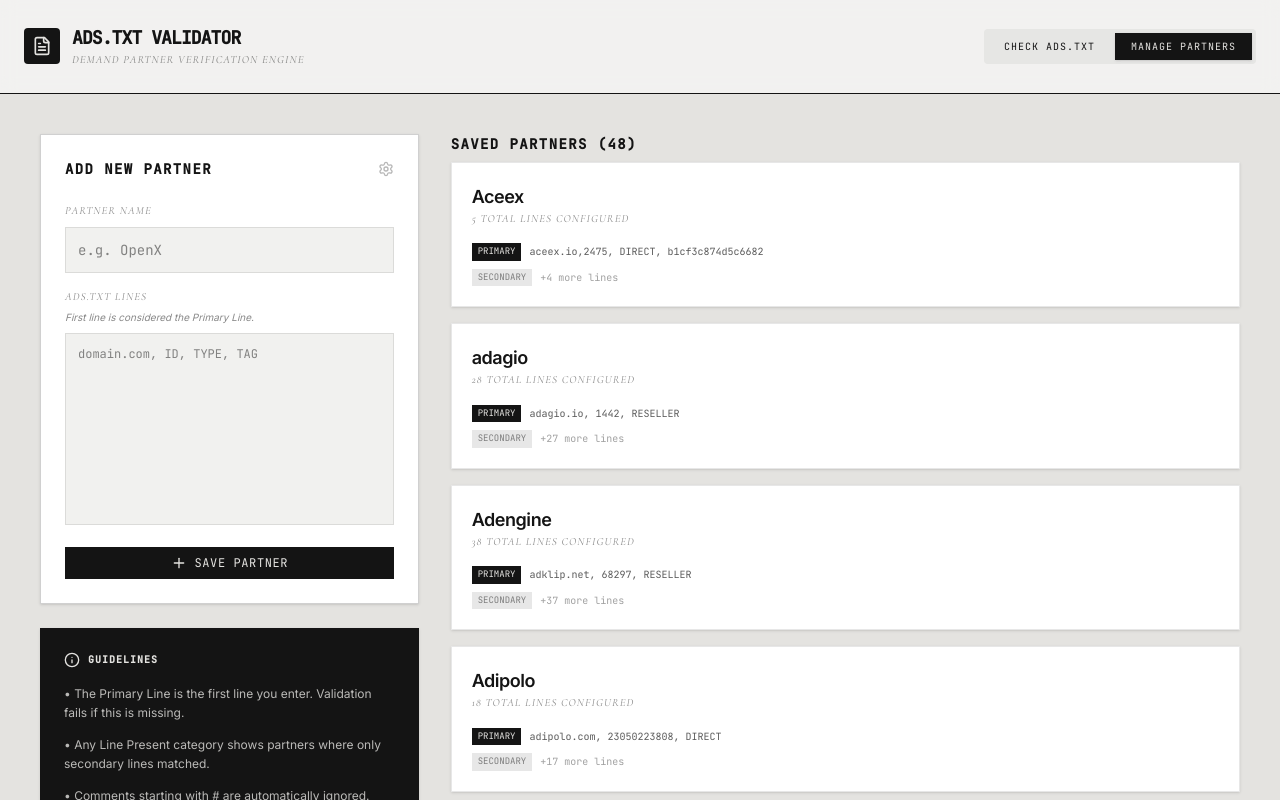
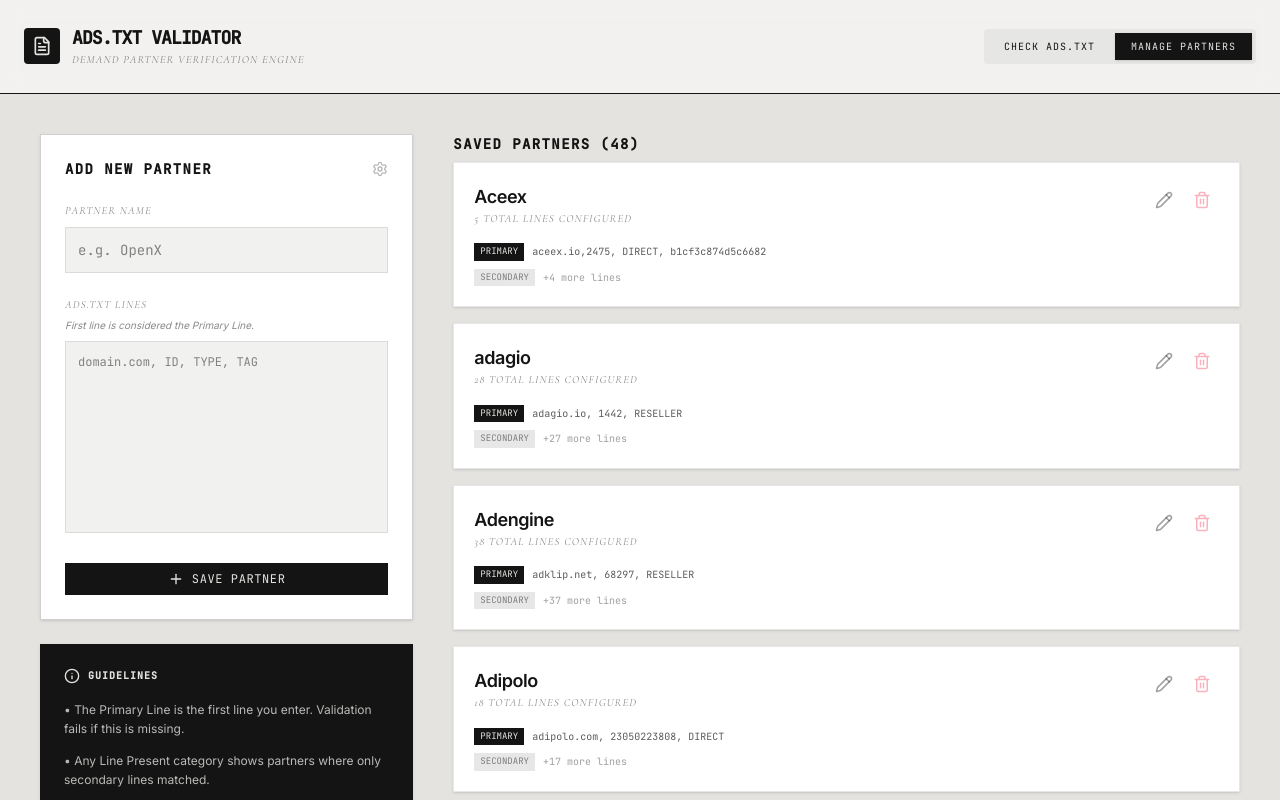
Before and after one commit to akhilshuklavdo/Ads.txt-Partner-Validator, a React (Vite) app: page / in a window 1280 px wide. Both pictures are taken after a click on the button "MANAGE PARTNERS". Shown: the top 800 px of the page. Built offline with nearby package versions, Linux system fonts and the light colour scheme.

Commit message:
feat: Add missing lines download and partner editing
Enhances the application by introducing functionality to download all missing ads.txt lines and allows users to edit partner details directly within the interface. This improves usability and data management for demand partners.

```diff
--- a/src/App.tsx
+++ b/src/App.tsx
@@ -17,7 +17,9 @@
   Info,
   CircleDot,
   Copy,
-  Check
+  Check,
+  Download,
+  Pencil
 } from 'lucide-react';
 import { Partner, AnalysisResult, AnalysisStatus } from './types';
 import DEFAULT_PARTNERS from './partners.json';
@@ -114,6 +116,31 @@
     });
 
     setResults(analysis);
+  };
+
+  const handleUpdatePartner = (id: string, name: string, linesStr: string) => {
+    const lines = linesStr.split('\n').map(l => l.trim()).filter(l => l && !l.startsWith('#'));
+    if (!name || lines.length === 0) return;
+
+    setPartners(partners.map(p => p.id === id ? { ...p, name, lines } : p));
+  };
+
+  const downloadAllMissingLines = () => {
+    const allMissingLines = results.flatMap(r => r.missingLines);
+    if (allMissingLines.length === 0) return;
+
+    // Use a Set to remove duplicates if multiple partners have the same missing line
+    const uniqueMissingLines = Array.from(new Set(allMissingLines));
+
+    const blob = new Blob([uniqueMissingLines.join('\n')], { type: 'text/plain' });
+    const url = URL.createObjectURL(blob);
+    const a = document.createElement('a');
+    a.href = url;
+    a.download = 'all_missing_ads_txt_lines.txt';
+    document.body.appendChild(a);
+    a.click();
+    document.body.removeChild(a);
+    URL.revokeObjectURL(url);
   };
 
   const categorizedResults = useMemo(() => {
@@ -270,6 +297,22 @@
                           onRowClick={setSelectedResult}
                         />
                       </div>
+
+                      {/* Download All Missing Lines Button */}
+                      {results.some(r => r.missingLines.length > 0) && (
+                        <div className="pt-4 flex justify-center">
+                          <button
+                            onClick={downloadAllMissingLines}
+                            className="flex items-center gap-2 px-6 py-3 bg-ink text-bg font-mono text-xs uppercase tracking-widest hover:opacity-90 transition-all shadow-md active:scale-95"
+                          >
+                            <Download size={16} />
+                            Download All Missing Lines
+                            <span className="ml-2 bg-white/20 px-1.5 py-0.5 rounded text-[10px]">
+                              {Array.from(new Set(results.flatMap(r => r.missingLines))).length}
+                            </span>
+                          </button>
+                        </div>
+                      )}
                     </div>
                   )}
                 </div>
@@ -296,6 +339,7 @@
                 partners={sortedPartners}
                 onAdd={handleAddPartner}
                 onDelete={handleDeletePartner}
+                onUpdate={handleUpdatePartner}
               />
             </motion.div>
           )}
@@ -525,27 +569,57 @@
   );
 };
 
-const PartnerManager: React.FC<{ partners: Partner[], onAdd: (name: string, lines: string) => void, onDelete: (id: string) => void }> = ({ partners, onAdd, onDelete }) => {
+const PartnerManager: React.FC<{
+  partners: Partner[],
+  onAdd: (name: string, lines: string) => void,
+  onDelete: (id: string) => void,
+  onUpdate: (id: string, name: string, lines: string) => void
+}> = ({ partners, onAdd, onDelete, onUpdate }) => {
   const [name, setName] = useState('');
   const [lines, setLines] = useState('');
+  const [editingId, setEditingId] = useState<string | null>(null);
 
   const handleSubmit = (e: FormEvent) => {
     e.preventDefault();
+    if (editingId) {
+      onUpdate(editingId, name, lines);
+      setEditingId(null);
+    } else {
       onAdd(name, lines);
+    }
+    setName('');
+    setLines('');
+  };
+
+  const startEdit = (partner: Partner) => {
+    setEditingId(partner.id);
+    setName(partner.name);
+    setLines(partner.lines.join('\n'));
+    // Optionally scroll to form
+    const formElement = document.getElementById('partner-form');
+    if (formElement) {
+      formElement.scrollIntoView({ behavior: 'smooth' });
+    }
+  };
+
+  const cancelEdit = () => {
+    setEditingId(null);
     setName('');
     setLines('');
   };
 
   return (
-    <div className="grid lg:grid-cols-3 gap-8">
+    <div className="grid lg:grid-cols-3 gap-10">
       <div className="lg:col-span-1 space-y-6">
-        <div className="bg-white border border-line/20 p-6 space-y-6 shadow-sm">
+        <div id="partner-form" className="bg-white border border-line/20 p-6 space-y-6 shadow-sm">
           <div className="flex items-center justify-between">
-            <h2 className="font-mono text-sm font-bold uppercase tracking-widest">Add New Partner</h2>
+            <h2 className="font-mono text-sm font-bold uppercase tracking-widest">
+              {editingId ? 'Edit Partner' : 'Add New Partner'}
+            </h2>
             <Settings size={16} className="opacity-30" />
           </div>
 
-          <form onSubmit={handleSubmit} className="space-y-4">
+          <form onSubmit={handleSubmit} className="space-y-6">
             <div className="space-y-2">
               <label className="col-header block">Partner Name</label>
               <input
@@ -570,10 +644,21 @@
               />
             </div>
 
+            <div className="flex flex-col gap-2">
               <button type="submit" className="btn-primary w-full flex items-center justify-center gap-2">
-              <Plus size={16} />
-              Save Partner
+                {editingId ? <Check size={16} /> : <Plus size={16} />}
+                {editingId ? 'Update Partner' : 'Save Partner'}
               </button>
+              {editingId && (
+                <button
+                  type="button"
+                  onClick={cancelEdit}
+                  className="w-full py-3 font-mono text-[10px] uppercase tracking-widest opacity-50 hover:opacity-100 transition-opacity"
+                >
+                  Cancel Edit
+                </button>
+              )}
+            </div>
           </form>
         </div>
 
@@ -598,19 +683,28 @@
 
         <div className="grid gap-4">
           {partners.map(partner => (
-            <div key={partner.id} className="bg-white border border-line/10 p-5 group hover:border-line/30 transition-all shadow-sm">
+            <div key={partner.id} className={`bg-white border p-5 group transition-all shadow-sm ${editingId === partner.id ? 'border-ink ring-1 ring-ink' : 'border-line/10 hover:border-line/30'}`}>
               <div className="flex justify-between items-start mb-4">
                 <div>
                   <h3 className="font-bold text-lg tracking-tight underline-offset-4 decoration-line/20">{partner.name}</h3>
                   <p className="col-header">{partner.lines.length} total lines configured</p>
                 </div>
+                <div className="flex items-center gap-1">
+                  <button
+                    onClick={() => startEdit(partner)}
+                    className="p-2 hover:bg-ink/5 transition-all rounded-sm text-ink/40 hover:text-ink"
+                    title="Edit Partner"
+                  >
+                    <Pencil size={18} />
+                  </button>
                   <button
                     onClick={() => onDelete(partner.id)}
-                  className="text-accent-rose opacity-0 group-hover:opacity-100 p-2 hover:bg-accent-rose/10 transition-all rounded-sm"
+                    className="text-accent-rose p-2 hover:bg-accent-rose/10 transition-all rounded-sm opacity-40 hover:opacity-100"
                     title="Delete Partner"
                   >
                     <Trash2 size={18} />
                   </button>
+                </div>
               </div>
 
               <div className="space-y-2">
@@ -637,4 +731,4 @@
       </div>
     </div>
   );
-}
+};
```
Also changed, not shown: 1 other file (tests, documents, lock files or other folders). Lines whose indentation alone changed are shown as unchanged.
